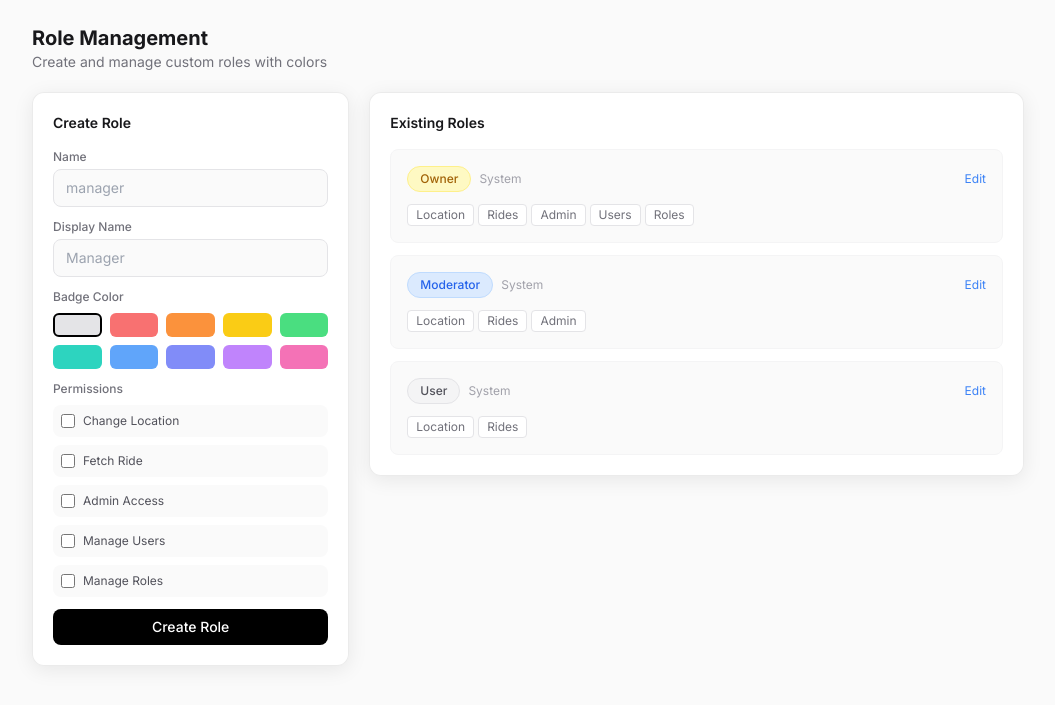
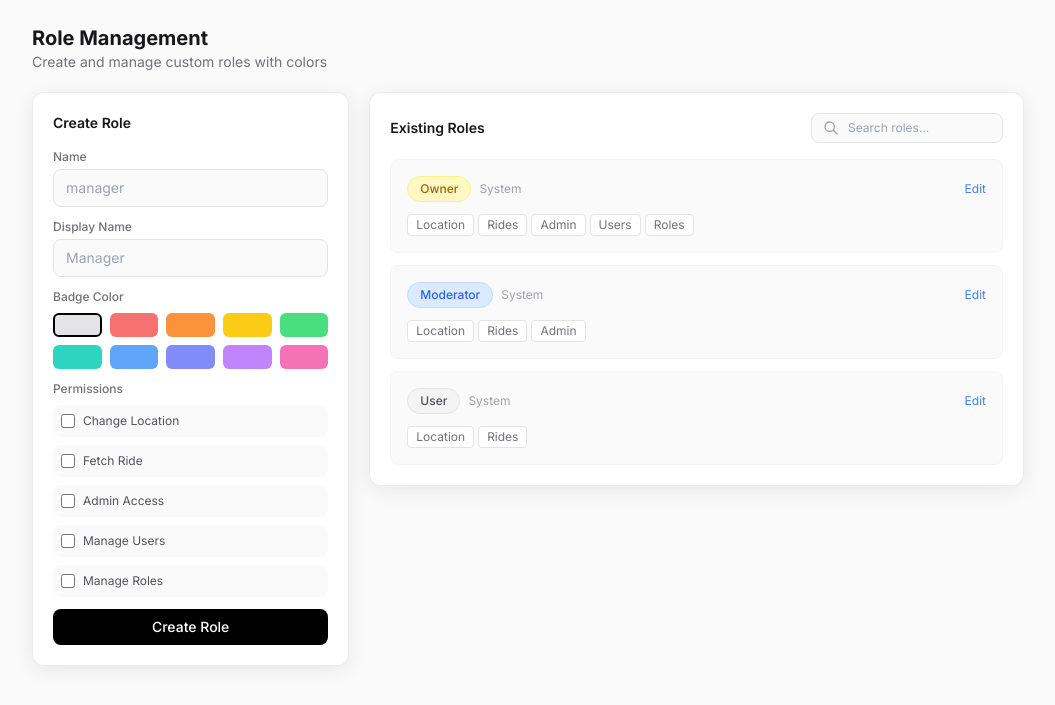
Before and after one commit to carvedkarma/Konvoy, a Flask app: template uber/templates/roles.html in a window 1280 px wide. Shown: the top 705 px of the page, without its empty margins (112-1167 px from the left). Run offline with Flask 3, Linux system fonts and the light colour scheme; the template is opened without the code that fills it: values that come from a table or form of the project are taken from there, others are empty; data comes from the database, SQL or seed files in the repository; some libraries are stand-ins or nearby versions.

Commit message:
Add search functionality to user and role management pages
Implement client-side search inputs and JavaScript event listeners in `admin.html` and `roles.html` to filter table rows and list items in real-time.

Replit-Commit-Author: Agent
Replit-Commit-Session-Id: 3a3e8ade-e7ed-4612-b111-b7766714d17b
Replit-Commit-Checkpoint-Type: full_checkpoint
Replit-Commit-Event-Id: 2d819619-a1bf-4597-a260-85bd397859c2
Replit-Commit-Screenshot-Url: https://storage.googleapis.com/screenshot-production-us-central1/250f0ca5-e4ac-4ffa-b33a-7dfd825ca120/3a3e8ade-e7ed-4612-b111-b7766714d17b/2DoJao7

```diff
--- a/uber/templates/roles.html
+++ b/uber/templates/roles.html
@@ -80,8 +80,17 @@
 
         <div class="lg:col-span-2">
             <div class="glass-panel rounded-xl p-5 premium-shadow">
-                <h2 class="text-sm font-semibold text-zinc-900 mb-4">Existing Roles</h2>
-                <div class="space-y-3">
+                <div class="flex items-center justify-between mb-4">
+                    <h2 class="text-sm font-semibold text-zinc-900">Existing Roles</h2>
+                    <div class="relative">
+                        <svg class="w-4 h-4 absolute left-3 top-1/2 -translate-y-1/2 text-zinc-400" fill="none" stroke="currentColor" viewBox="0 0 24 24">
+                            <path stroke-linecap="round" stroke-linejoin="round" stroke-width="2" d="M21 21l-6-6m2-5a7 7 0 11-14 0 7 7 0 0114 0z"/>
+                        </svg>
+                        <input type="text" id="roleSearch" placeholder="Search roles..."
+                            class="pl-9 pr-4 py-1.5 bg-zinc-50 border border-zinc-200 rounded-lg text-xs focus:outline-none focus:border-zinc-400 w-48">
+                    </div>
+                </div>
+                <div class="space-y-3" id="rolesList">
                     {% for role in roles %}
                     <div class="p-4 bg-zinc-50 border border-zinc-100 rounded-lg">
                         <div class="flex items-center justify-between mb-3">
@@ -114,4 +123,15 @@
         </div>
     </div>
 </div>
+
+<script>
+document.getElementById('roleSearch').addEventListener('input', function(e) {
+    const search = e.target.value.toLowerCase();
+    const roles = document.querySelectorAll('#rolesList > div');
+    roles.forEach(role => {
+        const text = role.textContent.toLowerCase();
+        role.style.display = text.includes(search) ? '' : 'none';
+    });
+});
+</script>
 {% endblock %}
```
Also changed, not shown: uber/templates/admin.html (+23 -3 lines).
